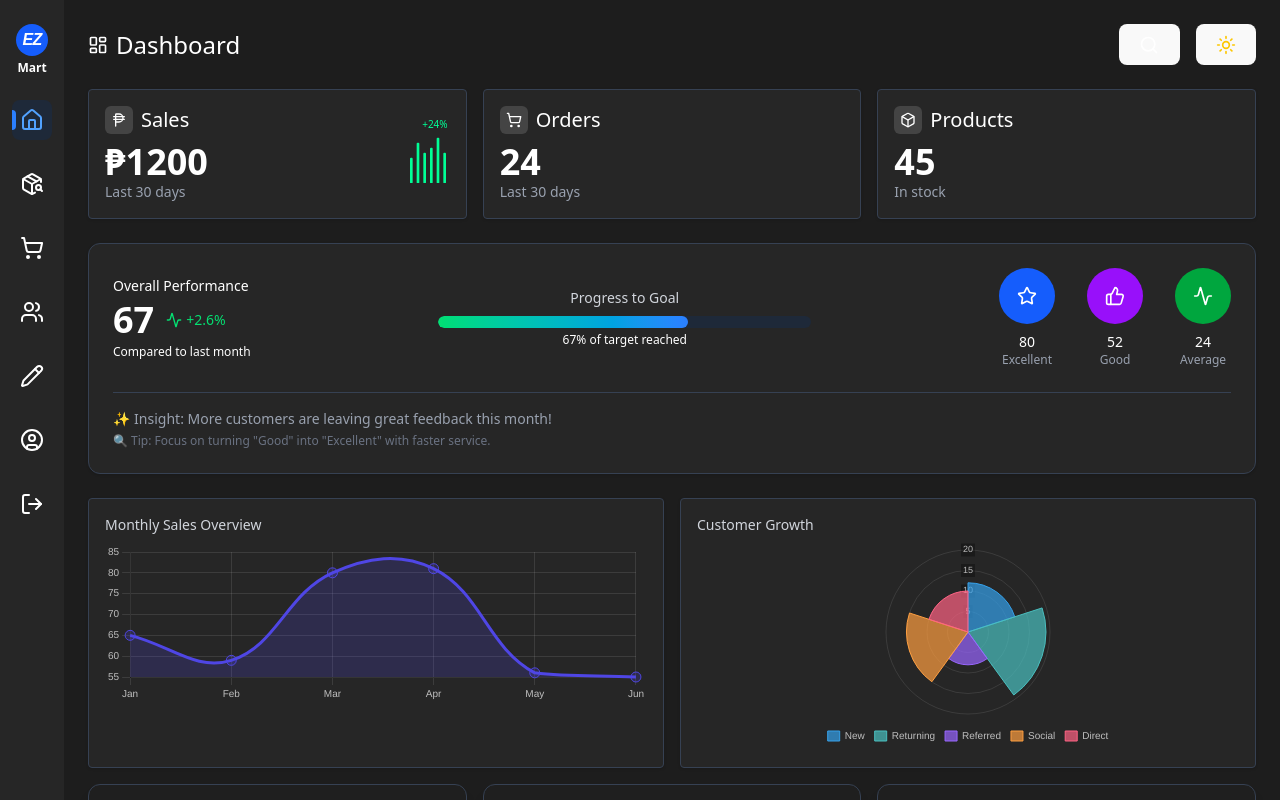
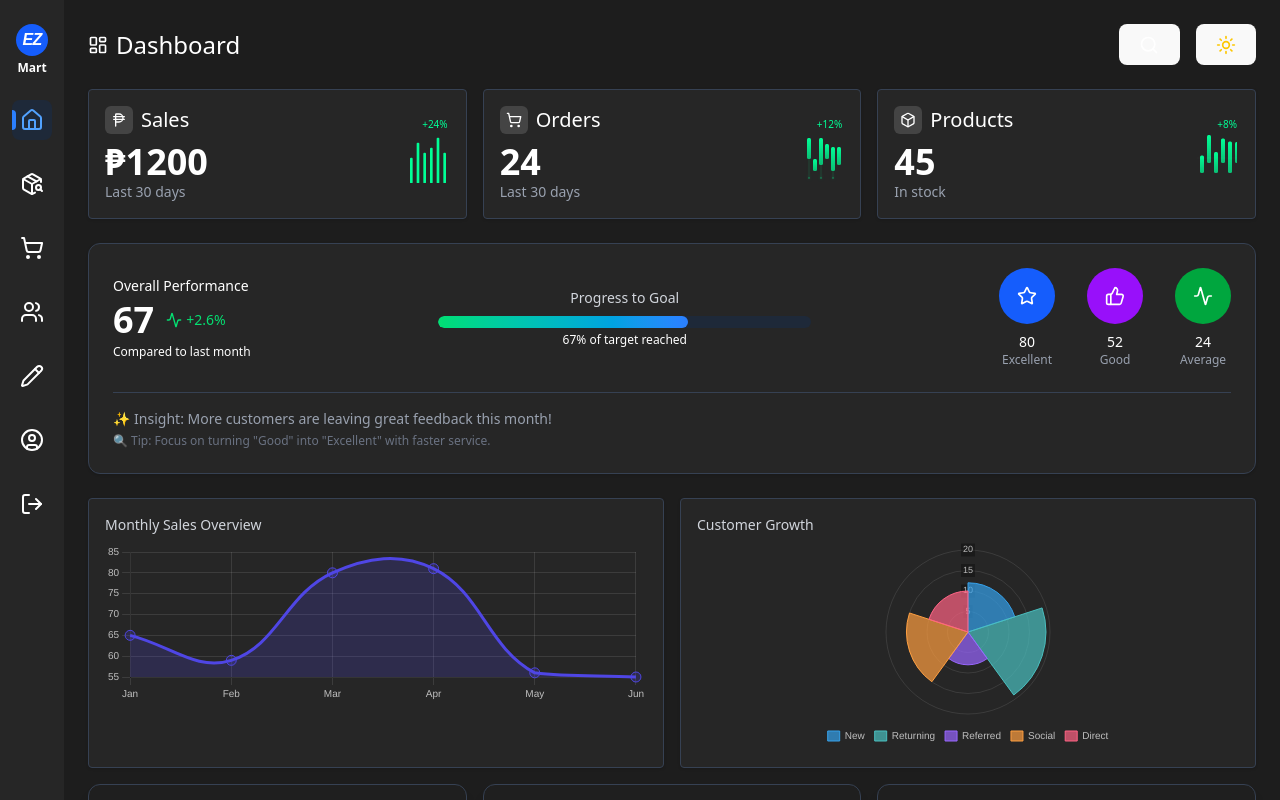
Before and after one commit to LeoDiD/ADMIN-MERN, a React app in the folder frontend/: page / in a window 1280 px wide. Built offline with nearby package versions, Linux system fonts and the light colour scheme; the HTML template or start-up script is replaced by a standard one.

Commit message:
add two new bar chart for thw 2 status card

```diff
--- /dev/null
+++ b/frontend/src/components/FloatingBubbleChart.jsx
@@ -0,0 +1,128 @@
+import React, { useEffect, useRef } from 'react';
+
+const FloatingBubbleChart = ({ darkMode, percentage = 12 }) => {
+  const canvasRef = useRef(null);
+  const dataSetColor = '#00FF96'; // New consistent color
+
+  useEffect(() => {
+    const canvas = canvasRef.current;
+    if (!canvas) return;
+
+    const ctx = canvas.getContext('2d');
+
+    // Clear canvas
+    ctx.clearRect(0, 0, canvas.width, canvas.height);
+
+    // Fixed data values - different from the other charts for variety
+    const values = [7, 4, 9, 5, 8, 6];
+
+    // Draw the non-aligned bars with stepped pattern
+    for (let i = 0; i < values.length; i++) {
+      const x = 5 + (i * 6);
+
+      // Create a zigzag pattern
+      const offset = i % 3 === 0 ? 12 : (i % 3 === 1 ? 0 : 6);
+
+      // Adjust height and position based on value
+      const value = values[i];
+      const height = value * 3; // Scale to fit canvas
+
+      // Y-position varies with zigzag pattern
+      const y = 38 - height - offset;
+      const barWidth = 4;
+
+      // Draw bar with rounded corners
+      const radius = 1.5;
+
+      // Top section with rounded corners
+      ctx.beginPath();
+
+      // Top left corner
+      ctx.moveTo(x, y + radius);
+      ctx.arcTo(x, y, x + radius, y, radius);
+
+      // Top right corner
+      ctx.lineTo(x + barWidth - radius, y);
+      ctx.arcTo(x + barWidth, y, x + barWidth, y + radius, radius);
+
+      // Bottom right corner
+      ctx.lineTo(x + barWidth, y + height - radius);
+      ctx.arcTo(x + barWidth, y + height, x + barWidth - radius, y + height, radius);
+
+      // Bottom left corner
+      ctx.lineTo(x + radius, y + height);
+      ctx.arcTo(x, y + height, x, y + height - radius, radius);
+
+      ctx.closePath();
+
+      // Gradient fill with new color
+      const gradient = ctx.createLinearGradient(0, y, 0, y + height);
+      gradient.addColorStop(0, '#00FF96'); // Bright green at top
+      gradient.addColorStop(1, 'rgba(0, 255, 150, 0.7)'); // Faded green at bottom
+
+      ctx.fillStyle = gradient;
+      ctx.fill();
+
+      // Add subtle glow effect
+      ctx.shadowColor = 'rgba(0, 255, 150, 0.5)';
+      ctx.shadowBlur = 3;
+      ctx.shadowOffsetX = 0;
+      ctx.shadowOffsetY = 0;
+
+      // Connect to baseline with thin line for some bars
+      if (i % 2 === 0) {
+        ctx.beginPath();
+        ctx.moveTo(x + barWidth/2, y + height);
+        ctx.lineTo(x + barWidth/2, 45);
+        ctx.strokeStyle = 'rgba(0, 255, 150, 0.2)';
+        ctx.lineWidth = 0.7;
+        ctx.stroke();
+
+        // Add small dot at the end of the line
+        ctx.beginPath();
+        ctx.arc(x + barWidth/2, 45, 1, 0, Math.PI * 2);
+        ctx.fillStyle = 'rgba(0, 255, 150, 0.3)';
+        ctx.fill();
+      }
+
+      // Reset shadow for next iteration
+      ctx.shadowColor = 'transparent';
+      ctx.shadowBlur = 0;
+    }
+
+  }, [darkMode]);
+
+  return (
+    <div style={{
+      position: 'relative',
+      height: '50px',
+      width: '40px',
+      marginLeft: 'auto',
+      marginRight: '2px',
+      marginTop: '8px'
+    }}>
+      {/* Percentage indicator */}
+      <div
+        style={{
+          position: 'absolute',
+          top: '-16px',
+          right: '0',
+          fontSize: '10px',
+          fontWeight: '500',
+          color: percentage > 0 ? dataSetColor : '#ff4d4d'
+        }}
+      >
+        {percentage > 0 ? `+${percentage}%` : `${percentage}%`}
+      </div>
+
+      <canvas
+        ref={canvasRef}
+        width="40"
+        height="50"
+        style={{ width: '100%', height: '100%' }}
+      />
+    </div>
+  );
+};
+
+export default FloatingBubbleChart;
--- /dev/null
+++ b/frontend/src/components/QuantumBarChart.jsx
@@ -0,0 +1,117 @@
+import React, { useEffect, useRef } from 'react';
+
+const QuantumBarChart = ({ darkMode, percentage = 8 }) => {
+  const canvasRef = useRef(null);
+  const dataSetColor = '#00FF96'; // New consistent color
+
+  useEffect(() => {
+    const canvas = canvasRef.current;
+    if (!canvas) return;
+
+    const ctx = canvas.getContext('2d');
+
+    // Clear canvas
+    ctx.clearRect(0, 0, canvas.width, canvas.height);
+
+    // Fixed data values - similar to MinimalBarChart but with some variance
+    const values = [5, 8, 6, 7, 9, 6];
+
+    // Draw the non-aligned bars with rounded corners
+    for (let i = 0; i < values.length; i++) {
+      const x = 3 + (i * 7);
+      const isEven = i % 2 === 0;
+
+      // Adjust height and position based on value and whether index is even/odd
+      const value = values[i];
+      const height = value * 3.5; // Scale to fit canvas
+
+      // Y-position is different for even/odd bars to create staggered effect
+      const y = isEven ? 40 - height : 30 - height;
+      const barWidth = 4;
+
+      // Draw bar with rounded corners
+      const radius = 1.5;
+
+      ctx.beginPath();
+
+      // Top left corner
+      ctx.moveTo(x, y + radius);
+      ctx.arcTo(x, y, x + radius, y, radius);
+
+      // Top right corner
+      ctx.lineTo(x + barWidth - radius, y);
+      ctx.arcTo(x + barWidth, y, x + barWidth, y + radius, radius);
+
+      // Bottom right corner
+      ctx.lineTo(x + barWidth, y + height - radius);
+      ctx.arcTo(x + barWidth, y + height, x + barWidth - radius, y + height, radius);
+
+      // Bottom left corner
+      ctx.lineTo(x + radius, y + height);
+      ctx.arcTo(x, y + height, x, y + height - radius, radius);
+
+      ctx.closePath();
+
+      // Gradient fill with new color
+      const gradient = ctx.createLinearGradient(0, y, 0, y + height);
+      gradient.addColorStop(0, '#00FF96'); // Bright green at top
+      gradient.addColorStop(1, 'rgba(0, 255, 150, 0.7)'); // Faded green at bottom
+
+      ctx.fillStyle = gradient;
+      ctx.fill();
+
+      // Add subtle glow for more polish
+      ctx.shadowColor = 'rgba(0, 255, 150, 0.5)';
+      ctx.shadowBlur = 3;
+      ctx.shadowOffsetX = 0;
+      ctx.shadowOffsetY = 0;
+
+      // Reset shadow for next iteration
+      ctx.shadowColor = 'transparent';
+      ctx.shadowBlur = 0;
+    }
+
+    // Draw center line (subtle) for the alternating pattern
+    ctx.beginPath();
+    ctx.moveTo(0, 25);
+    ctx.lineTo(40, 25);
+    ctx.strokeStyle = darkMode ? 'rgba(255, 255, 255, 0.05)' : 'rgba(0, 0, 0, 0.05)';
+    ctx.lineWidth = 0.5;
+    ctx.stroke();
+
+  }, [darkMode]);
+
+  return (
+    <div style={{
+      position: 'relative',
+      height: '50px',
+      width: '40px',
+      marginLeft: 'auto',
+      marginRight: '2px',
+      marginTop: '8px'
+    }}>
+      {/* Percentage indicator */}
+      <div
+        style={{
+          position: 'absolute',
+          top: '-16px',
+          right: '0',
+          fontSize: '10px',
+          fontWeight: '500',
+          color: percentage > 0 ? dataSetColor : '#ff4d4d'
+        }}
+      >
+        {percentage > 0 ? `+${percentage}%` : `${percentage}%`}
+      </div>
+
+      <canvas
+        ref={canvasRef}
+        width="40"
+        height="50"
+        style={{ width: '100%', height: '100%' }}
+      />
+    </div>
+  );
+};
+
+export default QuantumBarChart;
--- a/frontend/src/pages/Dashboard.jsx
+++ b/frontend/src/pages/Dashboard.jsx
@@ -1,8 +1,10 @@
-import React, { useState, useEffect } from "react";
+import React, { useState, useEffect, useRef } from "react";
 import PointStyleChart from '../components/PointStyleChart';
 import PolarAreaChart from '../components/PolarAreaChart';
 import MinimalBarChart from '../components/MinimalBarChart';
 import MiniDoughnut from '../components/MiniDoughnutChart';
+import FloatingBubbleChart from '../components/FloatingBubbleChart';
+import QuantumBarChart from '../components/QuantumBarChart';
 import { motion } from "framer-motion";
 import { PhilippinePeso, ShoppingCart, Box, Search, Sun, Moon, LayoutDashboard, Calendar, Star, ThumbsUp, Activity } from "lucide-react";
 
@@ -122,8 +124,10 @@ const Dashboard = () => {
           animate={{ opacity: 1, y: 0 }}
           transition={{ duration: 0.5, delay: 0.2 }}
           style={{ backgroundColor: bgCard }}
-          className={`p-4 rounded shadow flex flex-col border ${borderColor}`}
+          className={`p-4 rounded shadow border ${borderColor}`}
         >
+          <div className="flex justify-between items-center">
+            <div className="flex flex-col">
               <div className="flex items-center mb-2">
                 <div style={{ backgroundColor: bgTertiary }} className="p-1.5 rounded-md flex items-center justify-center">
                   <ShoppingCart className={`w-4 h-4 ${iconColor}`} />
@@ -139,6 +143,11 @@ const Dashboard = () => {
                 <Counter from={0} to={24} />
               </motion.span>
               <span className={`text-sm ${textSecondary}`}>Last 30 days</span>
+            </div>
+            <div className="w-20 h-14 flex items-center">
+              <FloatingBubbleChart darkMode={darkMode} />
+            </div>
+          </div>
         </motion.div>
 
         <motion.div
@@ -146,8 +155,10 @@ const Dashboard = () => {
           animate={{ opacity: 1, y: 0 }}
           transition={{ duration: 0.5, delay: 0.4 }}
           style={{ backgroundColor: bgCard }}
-          className={`p-4 rounded shadow flex flex-col border ${borderColor}`}
+          className={`p-4 rounded shadow border ${borderColor}`}
         >
+          <div className="flex justify-between items-center">
+            <div className="flex flex-col">
               <div className="flex items-center mb-2">
                 <div style={{ backgroundColor: bgTertiary }} className="p-1.5 rounded-md flex items-center justify-center">
                   <Box className={`w-4 h-4 ${iconColor}`} />
@@ -163,6 +174,11 @@ const Dashboard = () => {
                 <Counter from={0} to={45} />
               </motion.span>
               <span className={`text-sm ${textSecondary}`}>In stock</span>
+            </div>
+            <div className="w-20 h-14 flex items-center">
+              <QuantumBarChart darkMode={darkMode} />
+            </div>
+          </div>
         </motion.div>
       </div>
 
```
Lines whose indentation alone changed are shown as unchanged.
